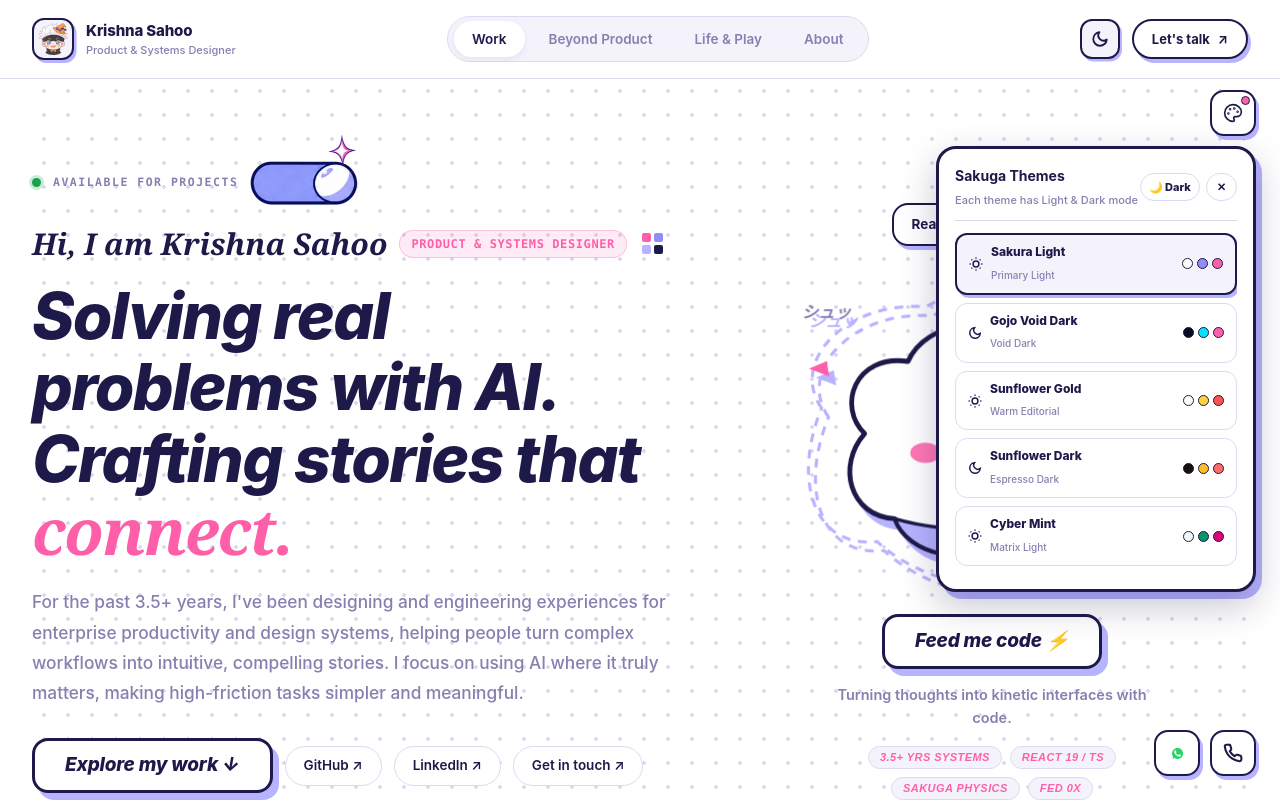
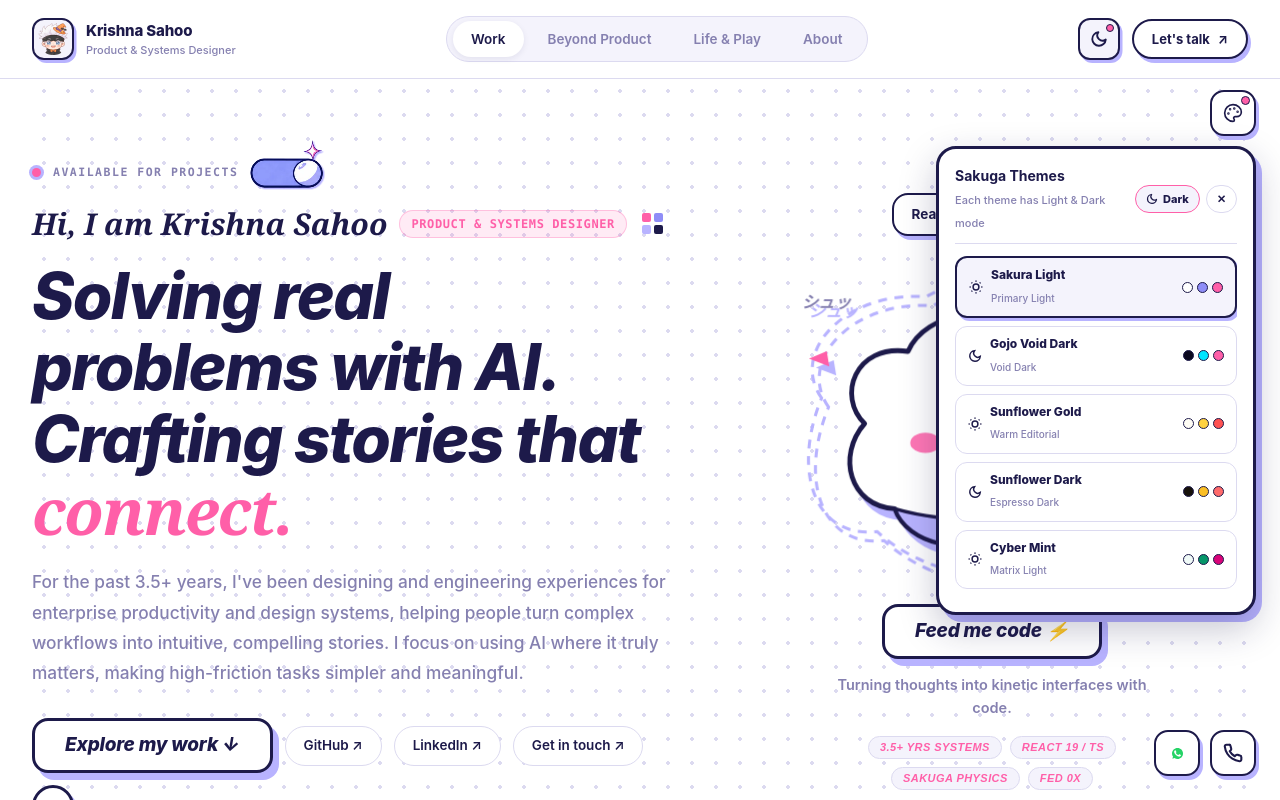
Before and after one commit to devkrish201/krishnafolio, a Next.js app: page / in a window 1280 px wide. Both pictures are taken after a click on the button 1233 px from the left and 113 px from the top of the page. Shown: the top 800 px of the page. Built offline with nearby package versions, Linux system fonts and the light colour scheme.

Commit message:
fix(toggle): adapt hero banner toggle and theme toggle buttons to all theme colors

```diff
--- a/app/globals.css
+++ b/app/globals.css
@@ -30,6 +30,7 @@
   --sk-slider-width: 240px;
   --sk-input-width: 100%;
   --sk-progress-width: 260px;
+  --sk-toggle-filter: none;
 }
 
 /* 1B. GOJO VOID DARK (Sakura Dark) */
@@ -60,6 +61,7 @@
   --sk-slider-width: 240px;
   --sk-input-width: 100%;
   --sk-progress-width: 260px;
+  --sk-toggle-filter: hue-rotate(305deg) saturate(1.3) contrast(1.15) brightness(0.95);
 }
 
 /* 2A. SUNFLOWER GOLD (Sunflower Light) */
@@ -90,6 +92,7 @@
   --sk-slider-width: 240px;
   --sk-input-width: 100%;
   --sk-progress-width: 260px;
+  --sk-toggle-filter: hue-rotate(155deg) saturate(1.35) contrast(1.05);
 }
 
 /* 2B. SUNFLOWER HONEY DARK (Sunflower Dark) */
@@ -120,6 +123,7 @@
   --sk-slider-width: 240px;
   --sk-input-width: 100%;
   --sk-progress-width: 260px;
+  --sk-toggle-filter: hue-rotate(155deg) saturate(1.5) contrast(1.2) brightness(0.95);
 }
 
 /* 3A. CYBER MINT (Cyber Light) */
@@ -150,6 +154,7 @@
   --sk-slider-width: 240px;
   --sk-input-width: 100%;
   --sk-progress-width: 260px;
+  --sk-toggle-filter: hue-rotate(280deg) saturate(1.25);
 }
 
 /* 3B. NEO TOKYO CYBER (Cyber Dark) */
@@ -180,6 +185,7 @@
   --sk-slider-width: 240px;
   --sk-input-width: 100%;
   --sk-progress-width: 260px;
+  --sk-toggle-filter: hue-rotate(285deg) saturate(1.6) contrast(1.2);
 }
 
 /* 4A. EVA SYNC LIGHT (Eva Light) */
@@ -210,6 +216,7 @@
   --sk-slider-width: 240px;
   --sk-input-width: 100%;
   --sk-progress-width: 260px;
+  --sk-toggle-filter: hue-rotate(100deg) saturate(1.2);
 }
 
 /* 4B. EVA UNIT-01 (Eva Dark) */
@@ -240,6 +247,7 @@
   --sk-slider-width: 240px;
   --sk-input-width: 100%;
   --sk-progress-width: 260px;
+  --sk-toggle-filter: hue-rotate(210deg) saturate(1.5) contrast(1.2);
 }
 
 /* 5A. NICHIRIN CRIMSON (Crimson Light) */
@@ -270,6 +278,7 @@
   --sk-slider-width: 240px;
   --sk-input-width: 100%;
   --sk-progress-width: 260px;
+  --sk-toggle-filter: hue-rotate(117deg) saturate(1.4) contrast(1.1);
 }
 
 /* 5B. BLOOD MOON DARK (Crimson Dark) */
@@ -300,6 +309,7 @@
   --sk-slider-width: 240px;
   --sk-input-width: 100%;
   --sk-progress-width: 260px;
+  --sk-toggle-filter: hue-rotate(117deg) saturate(1.6) contrast(1.25) brightness(0.95);
 }
 
 * {
@@ -504,6 +514,52 @@ nav a:hover, nav a.active {
   display: flex;
   align-items: center;
   gap: 12px;
+}
+
+.header-theme-toggle {
+  width: 42px;
+  height: 42px;
+  border-radius: 12px;
+  border: 2px solid var(--sk-ink);
+  background: var(--chip);
+  box-shadow: 2.5px 3px 0 var(--sk-soft);
+  display: grid;
+  place-items: center;
+  cursor: pointer;
+  color: var(--sk-ink);
+  transition: transform 0.16s cubic-bezier(0.34, 1.56, 0.64, 1), box-shadow 0.16s ease, border-color 0.16s ease, background 0.16s ease, color 0.16s ease;
+  flex-shrink: 0;
+  position: relative;
+  padding: 0;
+}
+
+.header-theme-toggle:hover {
+  transform: translate(-1.5px, -1.5px);
+  border-color: var(--sk-acc);
+  background: var(--sk-card);
+  box-shadow: 3.5px 4px 0 var(--sk-acc);
+  color: var(--sk-acc);
+}
+
+.header-theme-toggle:active {
+  transform: translate(1px, 1px);
+  box-shadow: 1px 1.5px 0 var(--sk-soft);
+}
+
+.header-theme-toggle .theme-toggle-dot {
+  position: absolute;
+  top: 4px;
+  right: 4px;
+  width: 8px;
+  height: 8px;
+  border-radius: 50%;
+  background: var(--sk-acc);
+  border: 1.5px solid var(--sk-ink);
+  transition: background 0.2s ease, transform 0.2s ease;
+}
+
+.header-theme-toggle:hover .theme-toggle-dot {
+  transform: scale(1.2);
 }
 
 .sakuga-nav-burger {
@@ -830,12 +886,26 @@ body.mobile-drawer-open .sakuga-floating-theme-dock {
   flex-wrap: wrap;
 }
 
+.hero-status-row sakuga-toggle {
+  transform: scale(0.68);
+  transform-origin: left center;
+  margin: -10px -16px -10px 0 !important;
+  vertical-align: middle;
+  filter: drop-shadow(2px 2px 0 var(--sk-soft));
+}
+
 .status-dot {
   width: 9px;
   height: 9px;
   border-radius: 50%;
-  background: #16a34a;
-  box-shadow: 0 0 0 3px rgba(22, 163, 74, 0.22);
+  background: var(--sk-acc);
+  box-shadow: 0 0 0 3px var(--sk-soft);
+  transition: background 0.25s ease, box-shadow 0.25s ease;
+}
+
+.status-dot.is-busy {
+  background: var(--mute);
+  box-shadow: 0 0 0 3px var(--line);
 }
 
 /* Playful Kicker Row Matching Reference Image */
--- a/components/layout/Header.tsx
+++ b/components/layout/Header.tsx
@@ -151,21 +151,8 @@ export function Header({ onToast, activePath }: HeaderProps) {
             }}
             title={isDark ? "Switch to Light Theme" : "Switch to Dark Theme"}
             aria-label={isDark ? "Switch to Light Theme" : "Switch to Dark Theme"}
-            style={{
-              width: "40px",
-              height: "40px",
-              borderRadius: "12px",
-              border: "2px solid var(--sk-ink)",
-              background: "var(--chip)",
-              boxShadow: "2px 2.5px 0 var(--sk-soft)",
-              display: "grid",
-              placeItems: "center",
-              cursor: "pointer",
-              color: "var(--sk-ink)",
-              transition: "transform 0.15s ease, box-shadow 0.15s ease",
-              flexShrink: 0,
-            }}
           >
+            <span className="theme-toggle-dot" />
             {isDark ? (
               <svg width="18" height="18" viewBox="0 0 24 24" fill="none" stroke="currentColor" strokeWidth="2.5" strokeLinecap="round" strokeLinejoin="round">
                 <circle cx="12" cy="12" r="5"></circle>
--- a/components/sections/HeroSection.tsx
+++ b/components/sections/HeroSection.tsx
@@ -1,4 +1,4 @@
-import React, { useState } from "react";
+import React, { useState, useEffect, useRef } from "react";
 import { PROFILE_DATA } from "@/data/portfolioData";
 import { SakugaMascot } from "@/components/ui/SakugaMascot";
 
@@ -8,23 +8,37 @@ interface HeroSectionProps {
 
 export function HeroSection({ onToast }: HeroSectionProps) {
   const [available, setAvailable] = useState(PROFILE_DATA.isAvailable);
+  const toggleRef = useRef<HTMLElement | null>(null);
+
+  useEffect(() => {
+    const el = toggleRef.current;
+    if (!el) return;
+    const handleChange = () => {
+      const state = (el as any).checked;
+      setAvailable(state);
+      onToast(state ? "Status: Available for projects" : "Status: Busy shipping products");
+    };
+    el.addEventListener("change", handleChange);
+    return () => el.removeEventListener("change", handleChange);
+  }, [onToast]);
 
   return (
     <section className="studio-hero">
       <div className="studio-intro-copy">
         {/* Availability Switch */}
         <div className="hero-status-row">
-          <span className="status-dot"></span>
+          <span className={`status-dot ${available ? "is-available" : "is-busy"}`}></span>
           <span className="eyebrow">
             {available ? "Available for projects" : "Busy shipping products"}
           </span>
           <sakuga-toggle
+            ref={toggleRef}
             label="Availability toggle"
             checked={available}
             onChange={(e: any) => {
               const state = e.target.checked;
               setAvailable(state);
-              onToast(state ? "Status: Open to work" : "Status: Busy shipping");
+              onToast(state ? "Status: Available for projects" : "Status: Busy shipping products");
             }}
           ></sakuga-toggle>
         </div>
--- a/components/ui/SakugaBurstAvatar.tsx
+++ b/components/ui/SakugaBurstAvatar.tsx
@@ -241,7 +241,15 @@ export function SakugaBurstAvatar({
           }}
           onClick={toggleAvatarMode}
         >
-          <span style={{ fontSize: "11px" }}>{useGojo ? "⚡" : "✨"}</span>
+          {useGojo ? (
+            <svg width="12" height="12" viewBox="0 0 24 24" fill="currentColor">
+              <polygon points="13 2 3 14 12 14 11 22 21 10 12 10 13 2" />
+            </svg>
+          ) : (
+            <svg width="12" height="12" viewBox="0 0 24 24" fill="none" stroke="currentColor" strokeWidth="2.5" strokeLinecap="round" strokeLinejoin="round">
+              <path d="M12 2l2.4 7.4H22l-6 4.6 2.3 7-6.3-4.6-6.3 4.6 2.3-7-6-4.6h7.6z" />
+            </svg>
+          )}
           <span>{useGojo ? "Gojo Anime Mode" : "Natural Cutout"}</span>
           <span style={{ opacity: 0.7, fontSize: "10px", marginLeft: "4px" }}>[Click to swap]</span>
         </div>
--- a/components/ui/SakugaFloatingControls.tsx
+++ b/components/ui/SakugaFloatingControls.tsx
@@ -175,12 +175,40 @@ export function SakugaFloatingControls({ onToast }: SakugaFloatingControlsProps)
                   title={isDark ? "Switch to Light Mode" : "Switch to Dark Mode"}
                   style={{
                     minHeight: "28px",
-                    padding: "0 8px",
+                    padding: "0 10px",
                     fontSize: "11px",
                     fontWeight: 800,
+                    display: "inline-flex",
+                    alignItems: "center",
+                    gap: "5px",
+                    background: "var(--chip)",
+                    borderColor: "var(--sk-acc)",
+                    color: "var(--sk-ink)",
                   }}
                 >
-                  {isDark ? "☀️ Light" : "🌙 Dark"}
+                  {isDark ? (
+                    <>
+                      <svg width="12" height="12" viewBox="0 0 24 24" fill="none" stroke="currentColor" strokeWidth="2.5" strokeLinecap="round" strokeLinejoin="round">
+                        <circle cx="12" cy="12" r="5"></circle>
+                        <line x1="12" y1="1" x2="12" y2="3"></line>
+                        <line x1="12" y1="21" x2="12" y2="23"></line>
+                        <line x1="4.22" y1="4.22" x2="5.64" y2="5.64"></line>
+                        <line x1="18.36" y1="18.36" x2="19.78" y2="19.78"></line>
+                        <line x1="1" y1="12" x2="3" y2="12"></line>
+                        <line x1="21" y1="12" x2="23" y2="12"></line>
+                        <line x1="4.22" y1="19.78" x2="5.64" y2="18.36"></line>
+                        <line x1="18.36" y1="5.64" x2="19.78" y2="4.22"></line>
+                      </svg>
+                      <span>Light</span>
+                    </>
+                  ) : (
+                    <>
+                      <svg width="12" height="12" viewBox="0 0 24 24" fill="none" stroke="currentColor" strokeWidth="2.5" strokeLinecap="round" strokeLinejoin="round">
+                        <path d="M21 12.79A9 9 0 1 1 11.21 3 7 7 0 0 0 21 12.79z"></path>
+                      </svg>
+                      <span>Dark</span>
+                    </>
+                  )}
                 </button>
                 <button
                   type="button"
```
Also changed, not shown: public/sakuga-vfx/toggle.js.
